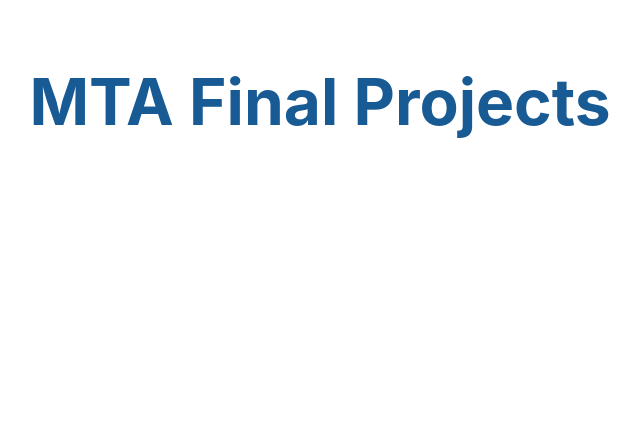
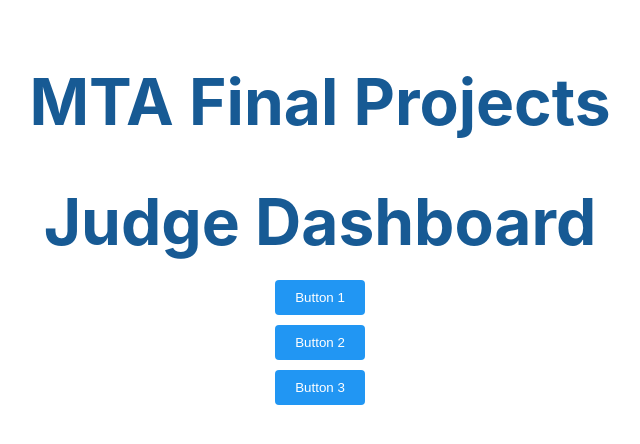
Before and after one commit to orelkabetz/projects_contest_2024, a React (Create React App) app in the folder mta-final-projects-site/: page /judge-homepage in a window 1280 px wide. Before the commit this address had no page. Shown: the top 444 px of the page, without its empty margins (320-960 px from the left). Built offline with nearby package versions, Linux system fonts and the light colour scheme.

Commit message:
judge-first-commit

```diff
--- a/mta-final-projects-site/src/App.js
+++ b/mta-final-projects-site/src/App.js
@@ -3,6 +3,7 @@
 import Login from './Login';
 import Register from './Register';
 import AdminHome from './admin-homepage'; // Add this import
+import JudgeHome from './users/judge/JudgeHome'; // Add this import
 import './App.css';
 
 const App = () => {
@@ -14,6 +15,7 @@
           <Route path="/" element={<Login />} />
           <Route path="/register" element={<Register />} />
           <Route path="/admin-homepage" element={<AdminHome />} /> // Update this route
+          <Route path="/judge-homepage" element={<JudgeHome />} /> // Update this route
         </Routes>
       </div>
     </Router>
--- /dev/null
+++ b/mta-final-projects-site/src/users/judge/JudgeButtons.css
@@ -0,0 +1,9 @@
+.judge-buttons {
+    display: flex;
+    flex-direction: column;
+    align-items: center; /* Optional: Center the buttons horizontally */
+  }
+
+  .judge-button {
+    margin-bottom: 10px; /* Add some spacing between buttons */
+  }
--- /dev/null
+++ b/mta-final-projects-site/src/users/judge/JudgeButtons.js
@@ -0,0 +1,15 @@
+import React from 'react';
+import './JudgeButtons.css'; // Import CSS file for styling
+
+
+const JudgeButtons = () => {
+    return (
+        <div className="judge-buttons">
+            <button className="judge-button">Button 1</button>
+            <button className="judge-button">Button 2</button>
+            <button className="judge-button">Button 3</button>
+        </div>
+    );
+};
+
+export default JudgeButtons;
--- /dev/null
+++ b/mta-final-projects-site/src/users/judge/JudgeHome.js
@@ -0,0 +1,37 @@
+import React from 'react';
+import JudgeButtons from './JudgeButtons'; // Import JudgeButtons component
+
+const JudgeHome = () => {
+    // Function to handle file upload
+    const handleFileUpload = (event) => {
+        const file = event.target.files[0]; // Get the file from the event
+        if (file) {
+            const formData = new FormData();
+            formData.append('file', file);
+
+            // API call to the backend
+            fetch('http://localhost:3001/upload', {
+                method: 'POST',
+                body: formData, // Send the form data with the file
+            })
+            .then(response => response.json())
+            .then(data => {
+                console.log('Success:', data);
+                alert('File uploaded successfully!');
+            })
+            .catch((error) => {
+                console.error('Error:', error);
+                alert('Error uploading file!');
+            });
+        }
+    };
+
+    return (
+        <div>
+            <h1>Judge Dashboard</h1>
+            <JudgeButtons /> {/* Add JudgeButtons component */}
+        </div>
+    );
+};
+
+export default JudgeHome;
```
